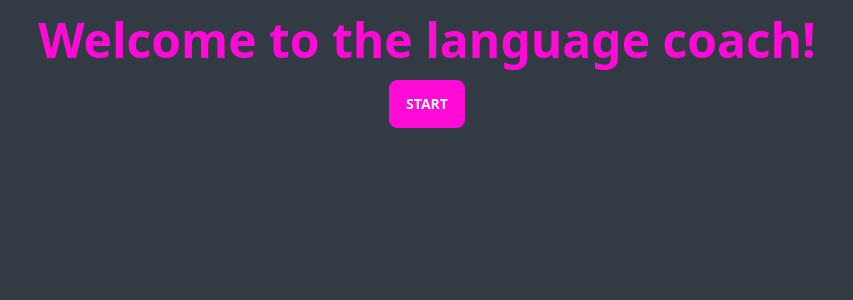
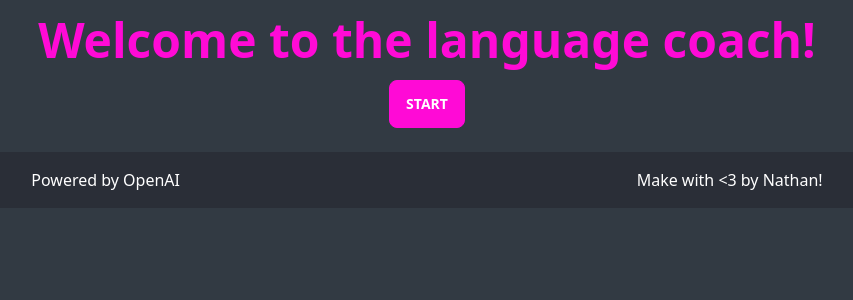
Before and after one commit to Thykof/languachat-web, a React (Vite) app: page / in a window 1280 px wide. Shown: the top 300 px of the page, without its empty margins (213-1066 px from the left). Built offline with nearby package versions, Linux system fonts and the light colour scheme; no server answers.

Commit message:
add footer

```diff
--- a/src/pages/Home.tsx
+++ b/src/pages/Home.tsx
@@ -16,12 +16,20 @@ export const Home: React.FC = () => {
   return (
     <div>
       <h1 className="p-4 text-5xl text-primary font-bold text-center">Welcome to the language coach!</h1>
-      <div className="flex justify-center">
+      <div className="flex justify-center pb-6">
         <button className={`btn ${startActive} btn-primary`} onClick={start}>
           Start
         </button>
         {session && <Chat session={session} />}
       </div>
+      <footer className="flex flex-row justify-around p-4 bg-neutral text-neutral-content">
+        <p>
+          Powered by <a href="https://openai.com">OpenAI</a>
+        </p>
+        <p>
+          Make with &lt;3 by <a href="https://github/thykof">Nathan!</a>
+        </p>
+      </footer>
     </div>
   );
 };
```
